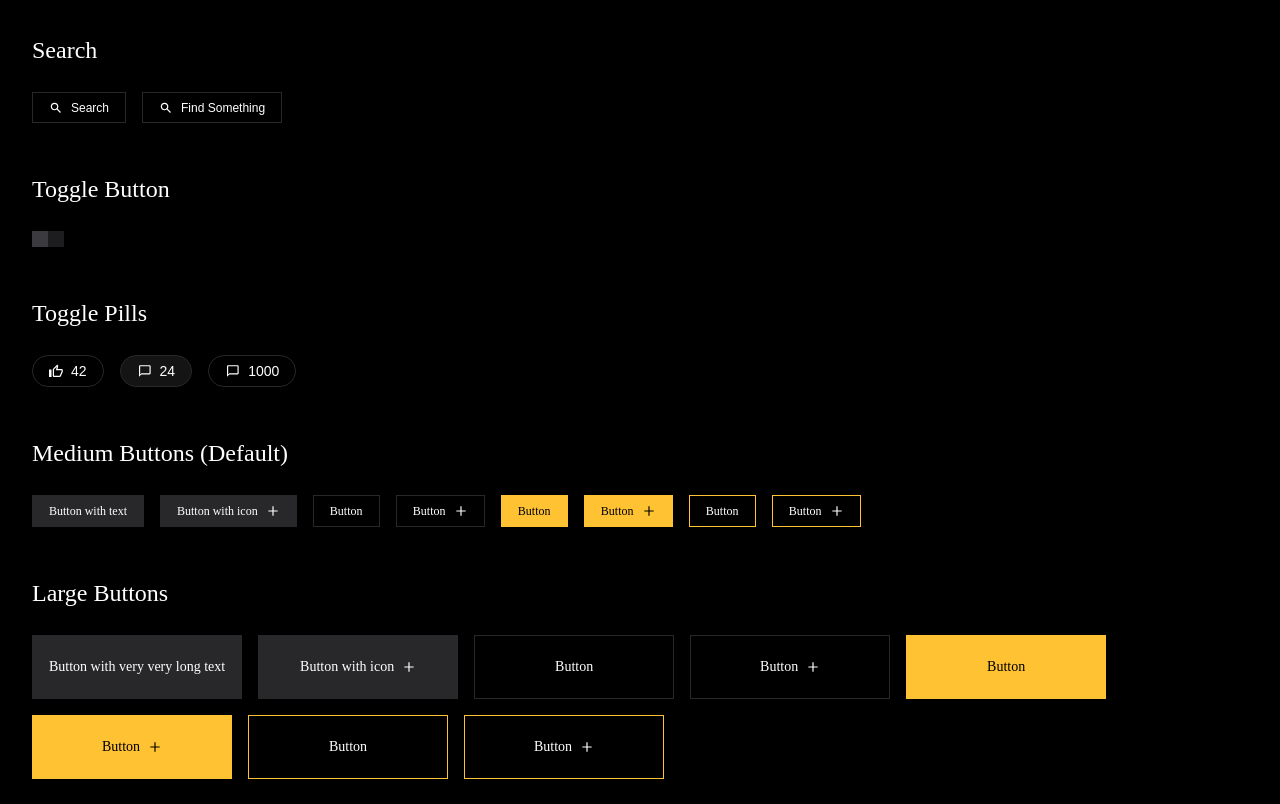
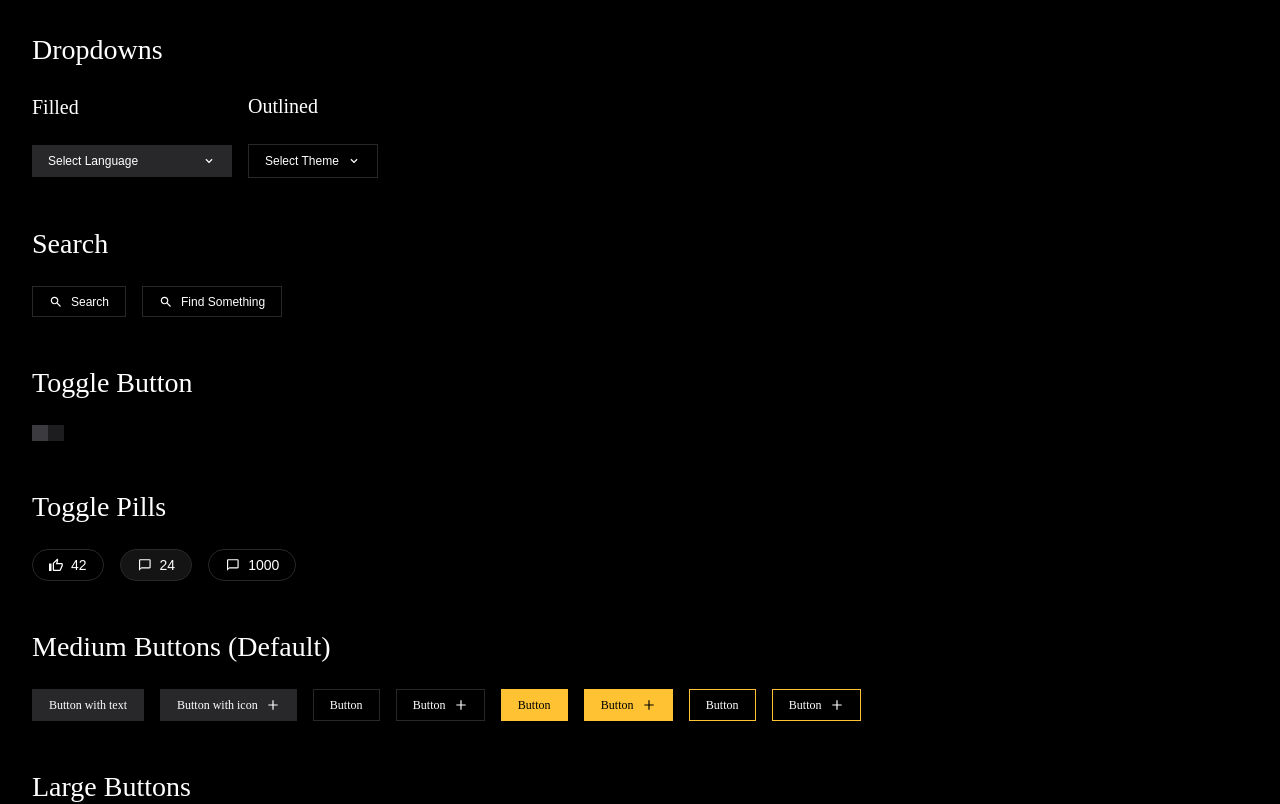
Before and after one commit to acid-info/qaku.app, a Next.js app: page / in a window 1280 px wide. Shown: the top 804 px of the page. Built offline with nearby package versions, Linux system fonts and the light colour scheme.

Commit message:
temp: showcase Dropdown component

```diff
--- a/src/containers/Home/HomeContainer.tsx
+++ b/src/containers/Home/HomeContainer.tsx
@@ -2,6 +2,7 @@ import styled from '@emotion/styled'
 import React, { useState } from 'react'
 
 import { Button } from '@/components/Button'
+import { Dropdown } from '@/components/Dropdown'
 import { IconButtonRound } from '@/components/IconButtonRound'
 import { ChatBubbleOutlineIcon } from '@/components/Icons/ChatBubbleOutlineIcon'
 import { PlusIcon } from '@/components/Icons/PlusIcon'
@@ -19,6 +20,8 @@ export const HomeContainer: React.FC<HomePageProps> = ({
   ...props
 }) => {
   const [toggleState, setToggleState] = useState(false)
+  const [selectedLanguage, setSelectedLanguage] = useState<string | number>()
+  const [selectedTheme, setSelectedTheme] = useState<string | number>()
   const [pillState, setPillState] = useState<{
     state1: [number, boolean]
     state2: [number, boolean]
@@ -29,8 +32,55 @@ export const HomeContainer: React.FC<HomePageProps> = ({
     state3: [1000, false],
   })
 
+  const languageOptions = [
+    { label: 'English', value: 'en' },
+    { label: 'Spanish', value: 'es' },
+    { label: 'French', value: 'fr' },
+    { label: 'German', value: 'de' },
+    { label: 'Italian', value: 'it' },
+  ]
+
+  const themeOptions = [
+    { label: 'System', value: 'system' },
+    { label: 'Light', value: 'light' },
+    { label: 'Dark', value: 'dark' },
+  ]
+
+  const handleLanguageChange = (value: string | number) => {
+    setSelectedLanguage(value)
+  }
+
+  const handleThemeChange = (value: string | number) => {
+    setSelectedTheme(value)
+  }
+
   return (
     <Container {...props}>
+      <Section>
+        <h2>Dropdowns</h2>
+        <ButtonGroup>
+          <DropdownWrapper>
+            <h3>Filled</h3>
+            <Dropdown
+              options={languageOptions}
+              value={selectedLanguage}
+              onChange={handleLanguageChange}
+              placeholder="Select Language"
+            />
+          </DropdownWrapper>
+          <DropdownWrapper style={{ width: '130px' }}>
+            <h3>Outlined</h3>
+            <Dropdown
+              options={themeOptions}
+              value={selectedTheme}
+              onChange={handleThemeChange}
+              variant="outlined"
+              placeholder="Select Theme"
+            />
+          </DropdownWrapper>
+        </ButtonGroup>
+      </Section>
+
       <Section>
         <h2>Search</h2>
         <ButtonGroup>
@@ -235,10 +285,9 @@ const Container = styled.div`
   padding: 32px;
   color: var(--white);
 
-  h2 {
-    color: var(--white);
+  h2,
+  h3 {
     margin-bottom: 24px;
-    font-size: 24px;
   }
 `
 
@@ -250,5 +299,9 @@ const ButtonGroup = styled.div`
   display: flex;
   flex-wrap: wrap;
   gap: 16px;
-  align-items: flex-start;
+  align-items: center;
 `
+
+const DropdownWrapper = styled.div`
+  width: 200px;
+`
```
